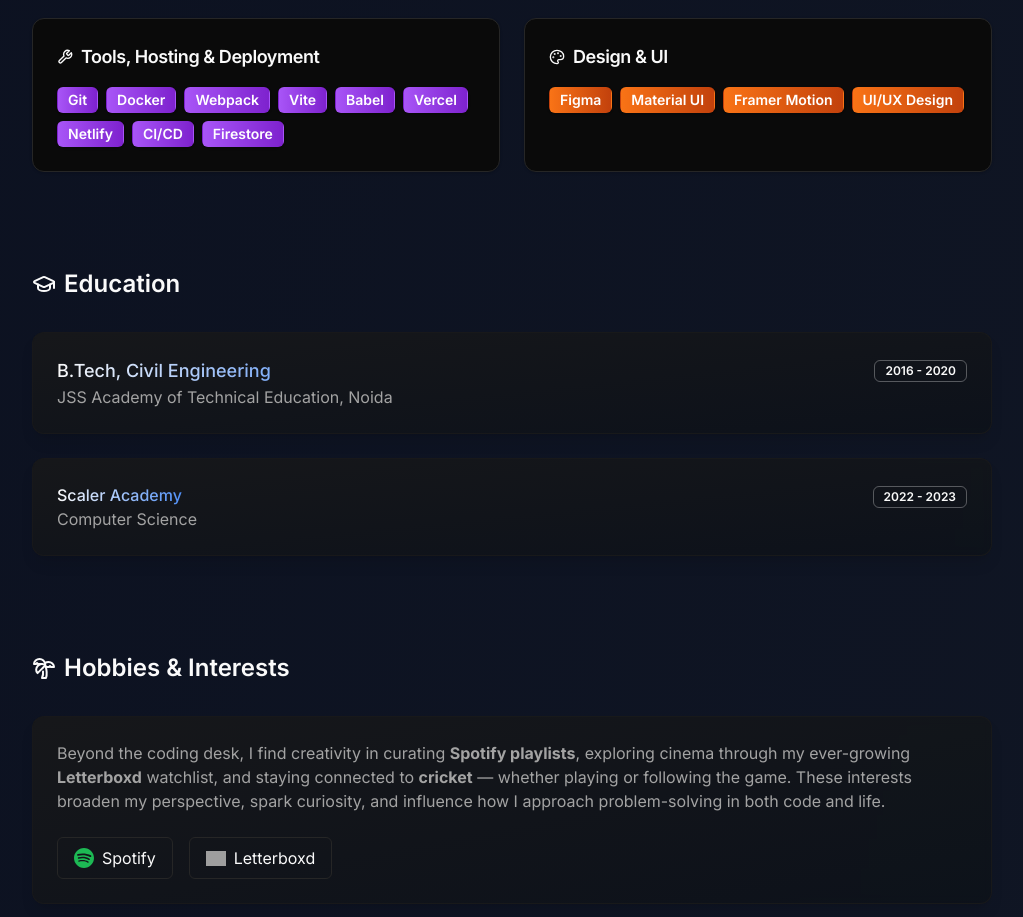
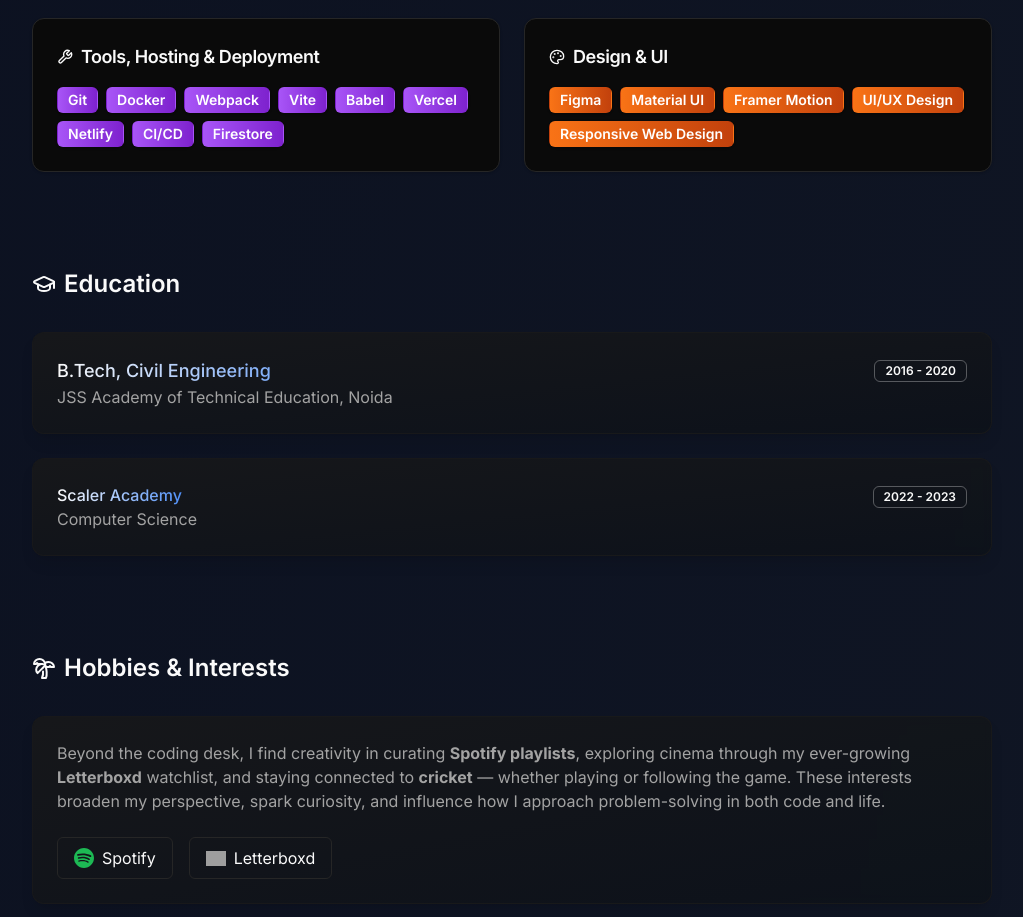
Before and after one commit to pranjal-pathak/Portfolio, a Next.js app: page / in a window 1280 px wide. Shown: the part 3200-4117 px from the top of the page, without its empty margins (128-1151 px from the left). Built offline with nearby package versions, Linux system fonts and the light colour scheme; grey boxes are pictures that could not be loaded.

Commit message:
changes in skills

```diff
--- a/app/page.tsx
+++ b/app/page.tsx
@@ -77,7 +77,7 @@ const skillCategories = {
   'Design & UI': {
     icon: <Palette className="w-4 h-4" />,
     color: 'from-[#f97316] to-[#c2410c]', // Refined orange gradient
-    skills: ['Figma', 'Material UI', 'Framer Motion', 'UI/UX Design'],
+    skills: ['Figma', 'Material UI', 'Framer Motion', 'UI/UX Design','Responsive Web Design'],
   },
 };
 
```
